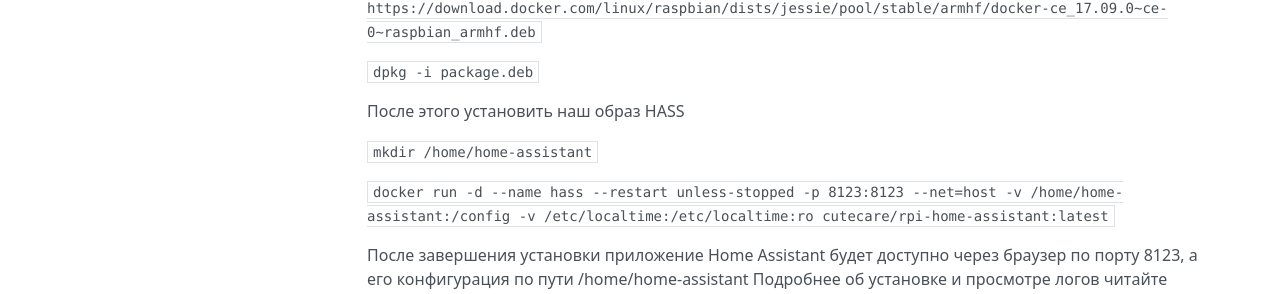
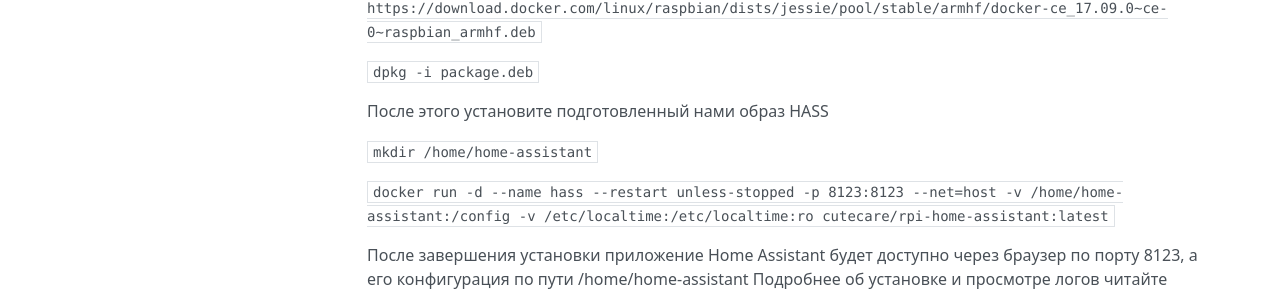
Before and after one commit to cutecare/cutecare-docs, an MkDocs documentation site: the page built from docs/Установка.md, in a window 1280 px wide and 1397 px high. Shown: the part 979-1273 px from the top of the window. Built offline with MkDocs 1.6.1, drawn with Linux system fonts in a browser that asks for light colours; nearby versions of some CDN libraries; old or Windows-style settings are respelled for this version of MkDocs.

Commit message:
Update Установка.md

```diff
--- a/docs/Установка.md
+++ b/docs/Установка.md
@@ -36,7 +36,7 @@
 
 `dpkg -i package.deb`
 
-После этого установить наш образ HASS
+После этого установите подготовленный нами образ HASS
 
 `mkdir /home/home-assistant`
 
```
